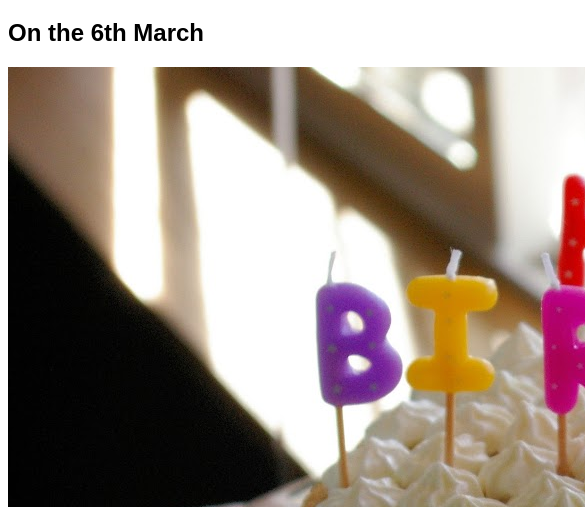
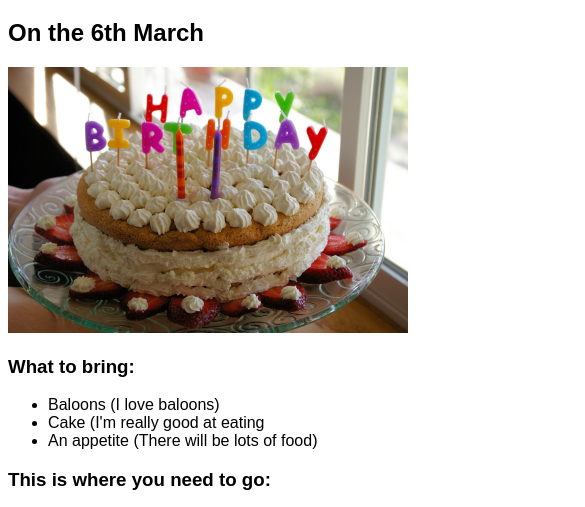
Before and after one commit to Aniljain007/MyFortPolio, a plain HTML site: page index.html in a window 390 px wide. Shown: the part 61-568 px from the top of the page, 585 px wide, since content can reach past the window. Drawn offline with Linux system fonts and the light colour scheme.

Commit message:
Update responsive.css

```diff
--- a/responsive.css
+++ b/responsive.css
@@ -1,5 +1,9 @@
 body{
     font-family: 'Sono',sans-serif;
+}
+.birthday{
+    max-width: 400px;
+    height: auto;
 }
 .pricing-container{
     display: flex;
```
